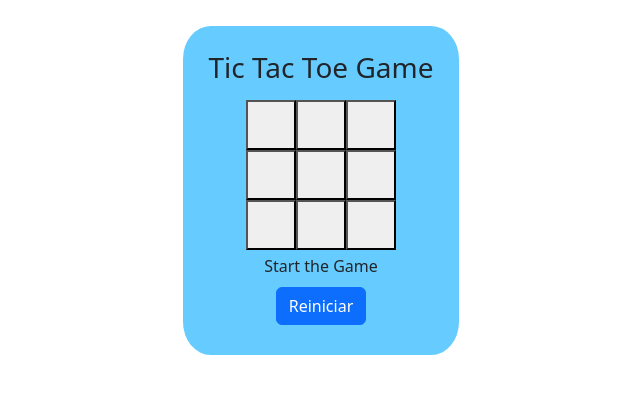
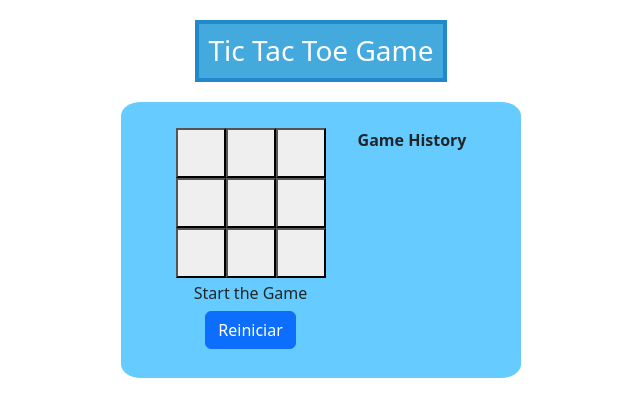
Before and after one commit to EhingerLeandro/React-three-in-a-row, a React (Create React App) app: page / in a window 1280 px wide. Shown: the top 416 px of the page, without its empty margins (319-959 px from the left). Built offline with nearby package versions, Linux system fonts and the light colour scheme.

Commit message:
9° commit moves

```diff
--- a/src/App.css
+++ b/src/App.css
@@ -1,12 +1,21 @@
 .App{
     display: flex;
+    flex-direction:column;
     justify-content: center;
+    align-items:center;
 }
-
+.title{
+    margin-Top:20px;
+    background:#4ad;
+    padding:10px;
+    color:#fff;
+    border:4px solid #28c
+}
 .widerContainer{
-    border-radius: 10%;
+    width:400px;
+    border-radius: 5%;
     padding:2%;
-    margin: 2%;
+    margin: 1%;
     background-color: #6cf;
     display:inline-block;
 }
--- a/src/App.js
+++ b/src/App.js
@@ -1,11 +1,15 @@
 import './App.css';
-import GameContainer from './components/GameContainer/GameContainer'
+import Game from './components/GameContainer/GameContainer'
 
 function App() {
   return (
     <div className="App">
+
+      <h3 className="title">
+        Tic Tac Toe Game
+      </h3>
       <div className="widerContainer">
-        <GameContainer/>
+        <Game/>
       </div>
     </div>
   );
--- a/src/components/GameContainer/GameContainer.css
+++ b/src/components/GameContainer/GameContainer.css
@@ -1,12 +1,22 @@
-.Game{
+.GameContainer{
     display:flex;
     flex-direction: column;
     justify-content: center;
     align-items: center;
 }
-
+.Game{
+    display:flex;
+    justify-content: center;
+}
+.historyTitle{
+    font-weight:bolder;
+    margin-Bottom:2px
+}
 .status{
     margin:2%;
+}
+.move{
+    margin:1px;
 }
 
 .buttonReset{
--- a/src/components/GameContainer/GameContainer.jsx
+++ b/src/components/GameContainer/GameContainer.jsx
@@ -3,14 +3,16 @@ import './GameContainer.css'
 import { useState } from 'react';
 import 'bootstrap/dist/css/bootstrap.min.css';
 
-const GameContainer =() =>{
+const GameContainer =({xIsNext, squares, onReset, onPlay}) =>{
 
     //Se determina con los siguiente useState para quien es el turno.
-    const [xIsNext, setXIsNext] = useState(true);
+    /* La siguiente línea se ha comentado porque se pasó al componente padre 'Game'.
+    const [xIsNext, setXIsNext] = useState(true);*/
 
-    //En la línea que hay a continuación se establece el valor dentro
-    //de cada botón o celda.
-    const [squares, setSquares] = useState(Array(9).fill(null));
+    /*En la línea que hay a continuación se establece el valor dentro
+    de cada botón o celda.*/
+    /*La siguiente línea se ha comentado porque se pasó al componente padre 'Game'.
+    const [squares, setSquares] = useState(Array(9).fill(null));*/
 
     let statusGame;
 
@@ -47,14 +49,8 @@ const GameContainer =() =>{
         }
         let newSquares = squares.slice();
         xIsNext ? newSquares[i] = 'X' : newSquares[i]= 'O';
-        setSquares(newSquares);
-        setXIsNext(!xIsNext);
-    }
-
-    //Esta función permite hacer reset (reiniciar) a la informacion de los useStates.
-    function handleReset () {
-        setSquares(Array(9).fill(null));
-        setXIsNext('X')
+        //aquí se activa el prop 'onPlay' que es el mismo 'activePlay'.
+        onPlay(newSquares);
     }
 
     // Esta función determina si ya se han usado todos los turnos posibles.
@@ -68,11 +64,10 @@ const GameContainer =() =>{
         return 9 - turnForPlay;
     }
 
+    /*Estas variables reciben un valor que al contrastarse con un condicional,
+    permiten determinar que texto será renderizado.*/
     const turns = remainTurns(squares);
     const winner = calculateWinner(squares);
-    console.log(squares)
-    console.log(winner)
-
 
     if(winner){
         statusGame = `Winner is ${winner}`;
@@ -85,19 +80,81 @@ const GameContainer =() =>{
     }
 
     return(
-    <div className='Game'>
-        <h3 style={{marginBottom:"15px"}}>Tic Tac Toe Game</h3>
+    <div className='GameContainer'>
         <BoardContainer board={squares} onClickBoard={handleClick}/>
         {
             winner==='X' ?
             <div className='status' style={{color:'green'}}><b>{statusGame}!</b></div> :
             winner==='O' ?
                 <div className='status' style={{color:'#933'}}><b>{statusGame}!</b></div>:
-                <div className='status'>{statusGame}</div>
+                <div className='status'style={{textAlign:"center"}}>{statusGame}</div>
         }
-        <button className='btn btn-primary buttonReset' onClick={handleReset}>Reiniciar</button>
+        <button className='btn btn-primary buttonReset' onClick={onReset}>Reiniciar</button>
     </div>
     )
 }
 
-export default GameContainer;
+const Game = () =>{
+    const [history, setHistory] = useState([Array(9).fill(null)]);
+    const [xxIsNext, setXxIsNext] = useState(true);
+    const [currentMove, setCurrentMove]= useState(0);
+    /*La variable currentSquares ayuda a renderizar la partida en la posición
+    del botón 'move' seleccionado previamente, sin afectar todo el historial.*/
+    let currentSquares = history[currentMove];
+
+    /*Esta función se activa solo cuando se oprime una casilla donde va 'X' u 'O'.*/
+    function activePlay (squa){
+        /*Aquí se resetea el history, teniendo en cuenta el currentMove solo si
+        se ha oprimido una casilla. */
+        const nextHistory = [...history.slice(0, currentMove +1), squa];
+        setHistory(nextHistory);
+        //se le resta 1 porque los arreglos empiezan desde el index 0.
+        setCurrentMove(nextHistory.length - 1);
+        setXxIsNext(!xxIsNext);
+
+    }
+
+    //Esta función permite hacer reset (reiniciar) a la informacion de los useStates.
+    function handleReset () {
+        setCurrentMove(0);
+        setHistory([Array(9).fill(null)]);
+        setXxIsNext(true);
+    }
+
+    /*Con esta función se cambia el currentMove afectando la variable
+    'currentSquares', la cual se envía como una prop de nombre 'squares'
+    al componente hijo; este a su vez usa esa información para renderizar
+    los simbolos 'X' y 'O' en el tablero.*/
+    function jumpTo (ind){
+        setCurrentMove(ind);
+        setXxIsNext(ind % 2 ===0);
+    }
+
+    const movements = history.map((item, index) => (
+        index===0 ? <p key={0} className="historyTitle">
+                        Game History
+                    </p>:
+        <li key={index} >
+            <button className="btn btn-outline-dark btn-sm move"
+            onClick={()=>jumpTo(index)}>
+                Move N°{index}
+            </button>
+        </li>
+    ))
+
+    return(
+        <div className="Game">
+            <section>
+                <GameContainer xIsNext={xxIsNext} squares={currentSquares}
+                onReset={handleReset} onPlay={activePlay}/>
+            </section>
+            <section>
+                <ul type="circle" className="list">
+                    { movements }
+                </ul>
+            </section>
+        </div>
+    )
+}
+
+export default Game;
```
